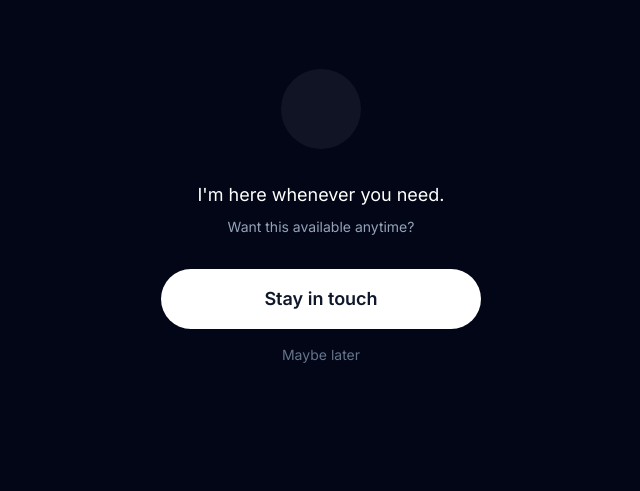
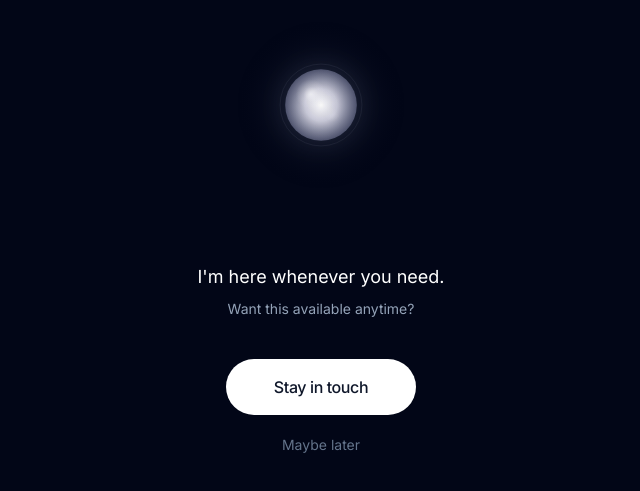
Before and after one commit to dkennedy1984/still-here, a Next.js app in the folder apps/web/: page /post-call in a window 1280 px wide. Shown: the part 183-674 px from the top of the page, without its empty margins (319-959 px from the left). Built offline with nearby package versions, Linux system fonts and the light colour scheme.

Commit message:
feat: separate post-call screens for paid and free users

```diff
--- a/apps/web/src/app/page.tsx
+++ b/apps/web/src/app/page.tsx
@@ -32,13 +32,6 @@ function HomePageContent() {
 
   const searchParams = useSearchParams();
   const upgraded = searchParams?.get("upgraded") === "true";
-  const [showUpgraded, setShowUpgraded] = useState(upgraded);
-  useEffect(() => {
-    if (upgraded) {
-      const t = setTimeout(() => setShowUpgraded(false), 8000);
-      return () => clearTimeout(t);
-    }
-  }, [upgraded]);
 
 
   useEffect(() => {
@@ -49,6 +42,12 @@ function HomePageContent() {
   useEffect(() => {
     localStorage.setItem('swy-voice', voice);
   }, [voice]);
+
+  useEffect(() => {
+    if (upgraded) {
+      localStorage.setItem('swy-tier', 'paid');
+    }
+  }, [upgraded]);
 
   async function handleCall() {
     console.log('[home] handleCall fired, callingRef:', callingRef.current);
@@ -70,13 +69,9 @@ function HomePageContent() {
 
   return (
     <main className="min-h-screen flex flex-col bg-slate-950 px-6">
-      {showUpgraded && (
-        <div className="absolute top-6 left-1/2 -translate-x-1/2 flex flex-col items-center gap-2 animate-fade-in z-10">
-          <div className="flex items-center gap-2 px-4 py-2 rounded-full bg-green-400/10 border border-green-400/20">
-            <div className="w-2 h-2 rounded-full bg-green-400 animate-pulse" />
-            <span className="text-sm text-green-400/90">You're all set</span>
-          </div>
-          <p className="text-xs text-slate-500">I'm here whenever you need.</p>
+      {upgraded && (
+        <div className="absolute top-8 left-0 right-0 text-center text-sm text-green-400/80 animate-fade-in z-10">
+          You're all set. I'm here whenever you need.
         </div>
       )}
 
--- a/apps/web/src/app/post-call/page.tsx
+++ b/apps/web/src/app/post-call/page.tsx
@@ -1,61 +1,64 @@
-"use client";
+'use client';
+import { useRouter } from 'next/navigation';
+import { useState, useEffect } from 'react';
+import { PresenceOrb } from '../../components/PresenceOrb';
 
-import { useRouter, useSearchParams } from "next/navigation";
-import { Suspense } from "react";
+export default function PostCallPage() {
+  const router = useRouter();
+  const [isPaid, setIsPaid] = useState(false);
 
-function PostCallContent() {
-  const router = useRouter();
-  const searchParams = useSearchParams();
-  const verified = searchParams.get("verified") === "true";
+  useEffect(() => {
+    const tier = localStorage.getItem('swy-tier');
+    setIsPaid(tier === 'paid');
+  }, []);
 
-  if (verified) {
+  if (isPaid) {
+    // Paid user - calm, no upsell
     return (
-      <main className="flex min-h-screen flex-col items-center justify-center bg-slate-950 px-6">
-        {/* Glowing circle */}
-        <div className="mb-8 h-20 w-20 rounded-full bg-white/10 animate-pulse-slow" />
+      <main className="flex flex-col items-center justify-center min-h-screen bg-slate-950 px-6">
+        <PresenceOrb state="idle" size="sm" />
 
-        <p className="text-lg text-white mb-2">You're all set.</p>
-        <p className="text-sm text-slate-400 mb-8">I'm here whenever you need.</p>
+        <h1 className="text-lg text-white mt-8">I'll be here when you're ready.</h1>
+        <p className="text-sm text-slate-400 mt-2">Take your time.</p>
 
         <button
-          onClick={() => router.push("/")}
-          className="w-full max-w-xs rounded-full bg-white px-6 py-4 text-lg font-semibold text-slate-900 transition-all duration-200 hover:bg-white/90 active:scale-[0.98]"
+          onClick={() => router.push('/')}
+          className="mt-12 px-12 py-4 rounded-full bg-white text-slate-900 text-base font-medium tracking-tight hover:bg-white/90 active:scale-95 transition-all duration-150"
         >
-          Start a session
+          Call again
+        </button>
+
+        <button
+          onClick={() => router.push('/')}
+          className="mt-5 text-sm text-slate-500 hover:text-slate-300 transition-colors"
+        >
+          I'm done for now
         </button>
       </main>
     );
   }
 
+  // Free user - gentle upgrade prompt (keep existing content)
   return (
-    <main className="flex min-h-screen flex-col items-center justify-center bg-slate-950 px-6">
-      {/* Glowing circle */}
-      <div className="mb-8 h-20 w-20 rounded-full bg-white/10 animate-pulse-slow" />
+    <main className="flex flex-col items-center justify-center min-h-screen bg-slate-950 px-6">
+      <PresenceOrb state="idle" size="sm" />
 
-      <p className="text-lg text-white mb-2">I'm here whenever you need.</p>
-      <p className="text-sm text-slate-400 mb-8">Want this available anytime?</p>
+      <h1 className="text-lg text-white mt-8">I'm here whenever you need.</h1>
+      <p className="text-sm text-slate-400 mt-2">Want this available anytime?</p>
 
       <button
-        onClick={() => router.push("/upgrade")}
-        className="w-full max-w-xs rounded-full bg-white px-6 py-4 text-lg font-semibold text-slate-900 transition-all duration-200 hover:bg-white/90 active:scale-[0.98]"
+        onClick={() => router.push('/upgrade')}
+        className="mt-10 px-12 py-4 rounded-full bg-white text-slate-900 text-base font-medium tracking-tight hover:bg-white/90 active:scale-95 transition-all duration-150"
       >
         Stay in touch
       </button>
 
       <button
-        onClick={() => router.push("/")}
-        className="mt-4 text-sm text-slate-500 hover:text-slate-300 transition-colors"
+        onClick={() => router.push('/')}
+        className="mt-5 text-sm text-slate-500 hover:text-slate-300 transition-colors"
       >
         Maybe later
       </button>
     </main>
   );
 }
-
-export default function PostCallPage() {
-  return (
-    <Suspense>
-      <PostCallContent />
-    </Suspense>
-  );
-}
```
